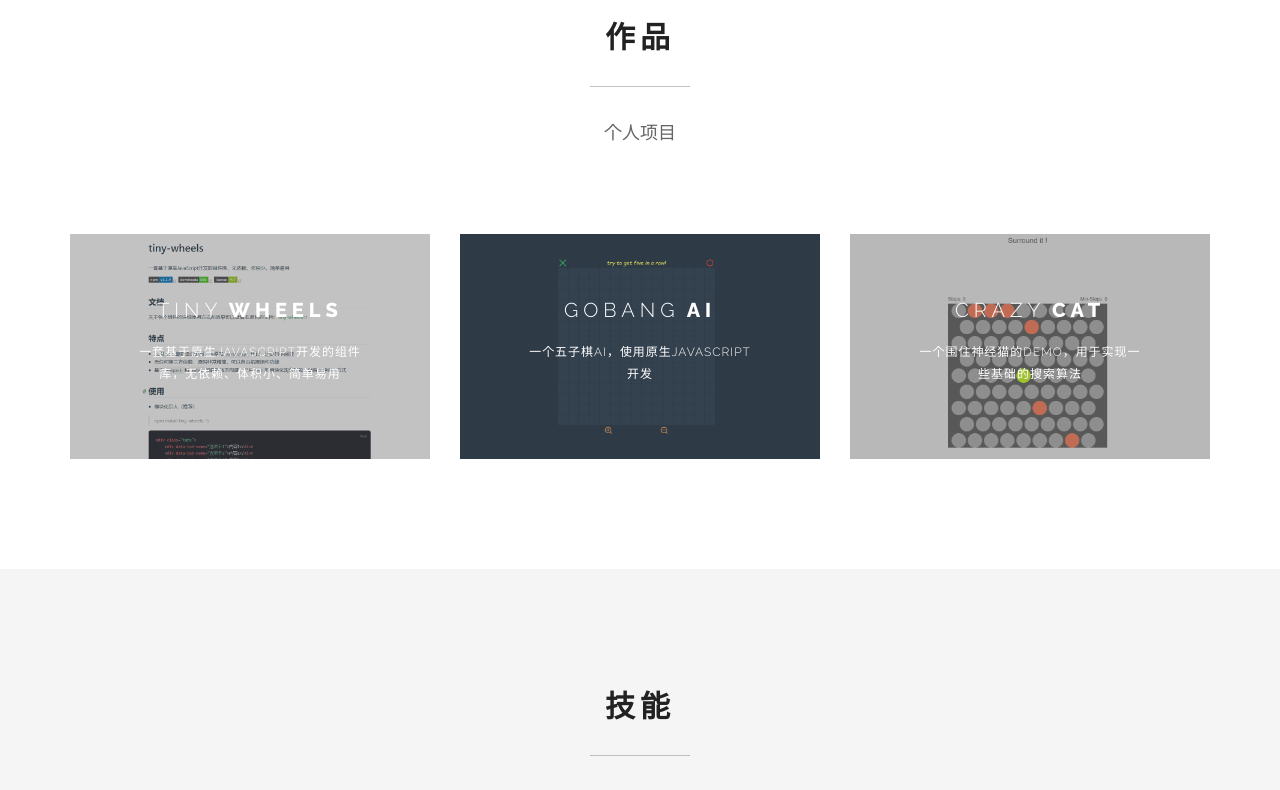
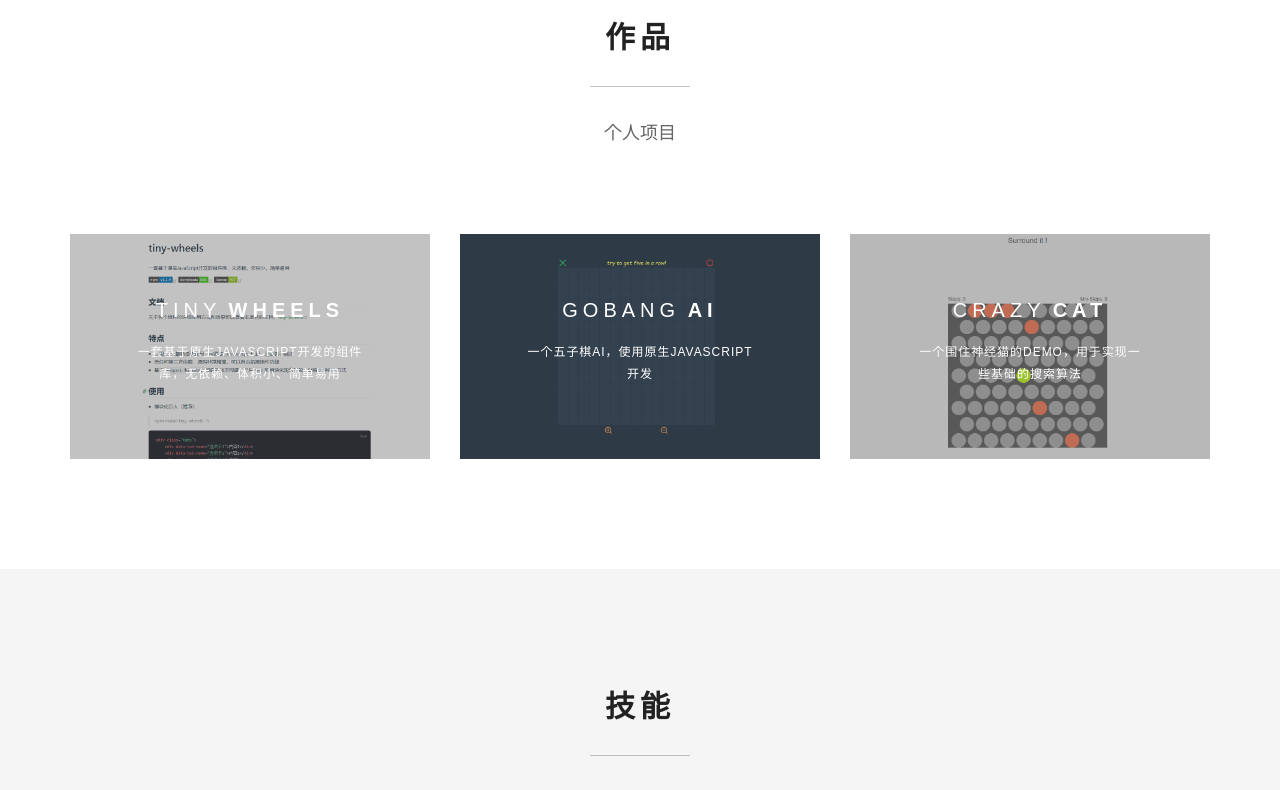
Before and after one commit to csdoker/About-Page, a plain HTML site: page index.html in a window 1280 px wide. Shown: the part 2364-3154 px from the top of the page. Drawn offline with Linux system fonts and the light colour scheme.

Commit message:
去掉google fonts链接

```diff
--- a/assets/css/style.css
+++ b/assets/css/style.css
@@ -1,5 +1,5 @@
-@import url(http://fonts.googleapis.com/css?family=Raleway:400,300,500,700,800);
-@import url(http://fonts.googleapis.com/css?family=Lobster);
+/* @import url(http://fonts.googleapis.com/css?family=Raleway:400,300,500,700,800);
+@import url(http://fonts.googleapis.com/css?family=Lobster); */
 
 /*!
  * Clean v2.0.0
```
